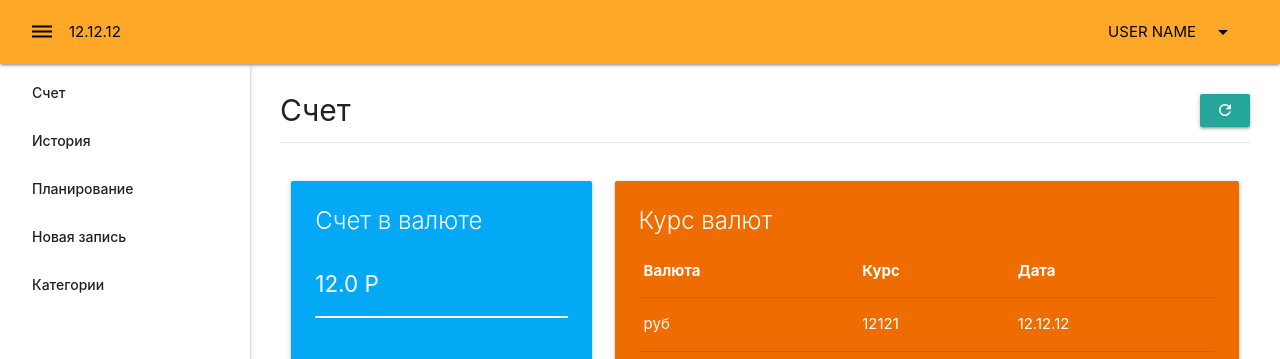
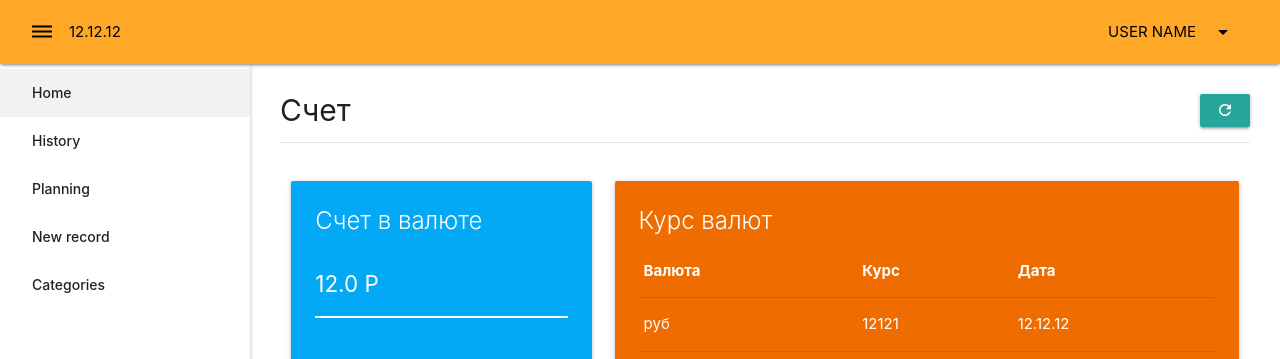
Before and after one commit to dipzera/crm-system-app, a Vue app: page / in a window 1280 px wide. Shown: the top 359 px of the page. Built offline with nearby package versions, Linux system fonts and the light colour scheme.

Commit message:
fixed routes

```diff
--- /dev/null
+++ b/src/components/app/Navbar.vue
@@ -0,0 +1,40 @@
+<template>
+    <nav class="navbar orange lighten-1">
+      <div class="nav-wrapper">
+        <div class="navbar-left">
+          <a href="#">
+            <i class="material-icons black-text">dehaze</i>
+          </a>
+          <span class="black-text">12.12.12</span>
+        </div>
+
+        <ul class="right hide-on-small-and-down">
+          <li>
+            <a
+                class="dropdown-trigger black-text"
+                href="#"
+                data-target="dropdown"
+            >
+              USER NAME
+              <i class="material-icons right">arrow_drop_down</i>
+            </a>
+
+            <ul id='dropdown' class='dropdown-content'>
+              <li>
+                <a href="#" class="black-text">
+                  <i class="material-icons">account_circle</i>Профиль
+                </a>
+              </li>
+              <li class="divider" tabindex="-1"></li>
+              <li>
+                <a href="#" class="black-text">
+                  <i class="material-icons">assignment_return</i>Выйти
+                </a>
+              </li>
+            </ul>
+          </li>
+        </ul>
+      </div>
+    </nav>
+
+</template>
--- /dev/null
+++ b/src/components/app/Sidebar.vue
@@ -0,0 +1,46 @@
+<template>
+
+    <ul class="sidenav app-sidenav open">
+
+      <router-link v-for="link in links"
+        :key="link.url"
+        tag="li"
+        active-class="active"
+        :to="link.url"
+        :exact="link.exact">
+        <a href="#" class="waves-effect waves-orange pointer">{{link.title}}</a>
+      </router-link>
+
+    </ul>
+
+</template>
+
+<script>
+export default {
+    data: () => ({
+        links: [
+            {
+                title: 'Home',
+                url: '/',
+                exact: true
+            },
+            {
+                title: 'History',
+                url: '/history',
+            },
+            {
+                title: 'Planning',
+                url: '/planning',
+            },
+            {
+                title: 'New record',
+                url: '/record',
+            },
+            {
+                title: 'Categories',
+                url: '/categories',
+            }
+        ]
+    })
+}
+</script>
--- a/src/layouts/MainLayout.vue
+++ b/src/layouts/MainLayout.vue
@@ -1,62 +1,8 @@
 <template>
 
   <div class="app-main-layout">
-    <nav class="navbar orange lighten-1">
-      <div class="nav-wrapper">
-        <div class="navbar-left">
-          <a href="#">
-            <i class="material-icons black-text">dehaze</i>
-          </a>
-          <span class="black-text">12.12.12</span>
-        </div>
-
-        <ul class="right hide-on-small-and-down">
-          <li>
-            <a
-                class="dropdown-trigger black-text"
-                href="#"
-                data-target="dropdown"
-            >
-              USER NAME
-              <i class="material-icons right">arrow_drop_down</i>
-            </a>
-
-            <ul id='dropdown' class='dropdown-content'>
-              <li>
-                <a href="#" class="black-text">
-                  <i class="material-icons">account_circle</i>Профиль
-                </a>
-              </li>
-              <li class="divider" tabindex="-1"></li>
-              <li>
-                <a href="#" class="black-text">
-                  <i class="material-icons">assignment_return</i>Выйти
-                </a>
-              </li>
-            </ul>
-          </li>
-        </ul>
-      </div>
-    </nav>
-
-    <ul class="sidenav app-sidenav open">
-      <li>
-        <a href="#" class="waves-effect waves-orange pointer">Счет</a>
-      </li>
-      <li>
-        <a href="#" class="waves-effect waves-orange pointer">История</a>
-      </li>
-      <li>
-        <a href="#" class="waves-effect waves-orange pointer">Планирование</a>
-      </li>
-      <li>
-        <a href="#" class="waves-effect waves-orange pointer">Новая запись</a>
-      </li>
-      <li>
-        <a href="#" class="waves-effect waves-orange pointer">Категории</a>
-      </li>
-    </ul>
-
+      <Navbar/>
+      <Sidebar/>
     <main class="app-content">
       <div class="app-page">
 <router-view/>
@@ -70,3 +16,14 @@
 </div>
 </div>
 </template>
+<script>
+import Navbar from '@/components/app/Navbar.vue';
+import Sidebar from '@/components/app/Sidebar.vue';
+
+export default {
+    name: 'main-layout',
+    components: {
+        Navbar, Sidebar
+    }
+}
+</script>
```
